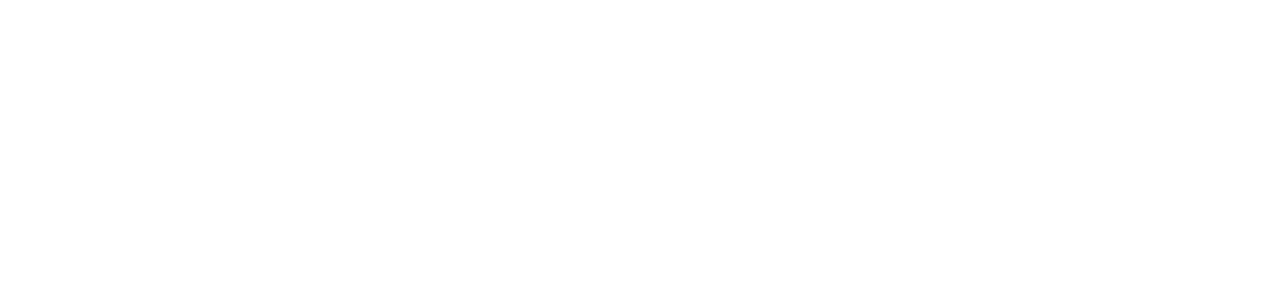
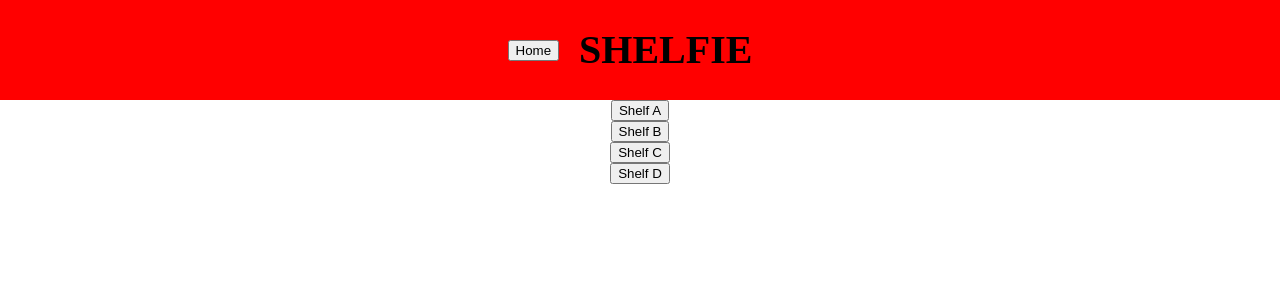
Before and after one commit to TalanCurtis/sim-01, a React (Create React App) app: page /#/ in a window 1280 px wide. Shown: the top 300 px of the page. Built offline with nearby package versions, Linux system fonts and the light colour scheme.

Commit message:
shelf working with new way.

```diff
--- /dev/null
+++ b/src/components/Header/Header.css
@@ -0,0 +1,15 @@
+.Header{
+    background-color: red;
+    height: 100px;
+    width: 100vw;
+    display: flex;
+    justify-content: center;
+    align-items: center;
+}
+.Header h1{
+    font-size: 40px;
+    font-weight: 600;
+}
+.Header div{
+    margin: 10px;
+}
--- /dev/null
+++ b/src/components/Header/Header.js
@@ -0,0 +1,21 @@
+import React from 'react';
+import '../Header/Header.css';
+import { Link } from 'react-router-dom';
+
+function Header(props) {
+    return (
+        <div className="Header">
+            <div>
+                <Link to="/"><button>Home</button></Link>
+            </div>
+            <div>
+                <h1>{props.title}</h1>
+            </div>
+            <div>
+                <h1>{props.subTitle}</h1>
+            </div>
+        </div>
+    )
+}
+
+export default Header
--- /dev/null
+++ b/src/components/Home/Home.js
@@ -0,0 +1,27 @@
+import React from 'react';
+import Header from '../Header/Header';
+import { Link } from 'react-router-dom';
+
+function Home() {
+    {
+        let shelves = ['A', 'B', 'C', 'D']
+        shelves = shelves.map((x, i) => {
+            return (
+                <div key={i}>
+                    <Link to={"/Shelf/" + x}>
+                        <button>{"Shelf " + x}</button>
+                    </Link>
+                </div>
+            )
+        })
+        return (
+            <div className='Home'>
+                <Header title='SHELFIE'/>
+                {shelves}
+            </div>
+        )
+    }
+
+}
+
+export default Home;
--- /dev/null
+++ b/src/components/Shelf/Shelf.js
@@ -0,0 +1,55 @@
+import React, { Component } from 'react';
+import Header from '../Header/Header';
+import { Link } from 'react-router-dom';
+import axios from 'axios'
+
+class Shelf extends Component {
+    constructor() {
+        super();
+        this.state = {
+            bins: []
+        }
+    }
+
+    componentDidMount() {
+        axios.get('/api/shelf/' + this.props.match.params.id).then(res => {
+            this.setState({ bins: res.data })
+            console.log(this.state)
+        })
+    }
+
+    render() {
+        console.log(this.props)
+        // map over bins if null display add if  not null display bin name
+        const bins = this.state.bins.map((x, i) => {
+            if (x) {
+                console.log('valid')
+                return (
+                    <div key={i}>
+                        <Link to={this.props.location.pathname + '/' + x.bin_id}>
+                            <button>{"Bin " + (i + 1)}</button>
+                        </Link>
+                    </div>
+                )
+            } else {
+                console.log('null')
+                return (
+                    <div key={i}>
+                        <Link to={this.props.location.pathname + '/add/'+ this.props.match.params.id+(i+1)}>
+                            <button>{"+ Add"}</button>
+                        </Link>
+                    </div>
+                )
+            }
+        })
+        return (
+            <div className='Shelf'>
+                <Header title={'Shelf ' + this.props.match.params.id} />
+                {bins}
+            </div>
+        )
+    }
+
+}
+
+export default Shelf;
--- a/src/routes.js
+++ b/src/routes.js
@@ -1,5 +1,5 @@
 import React from 'react';
-import {Route, Switch} from 'react-router-dom';
+import { Route, Switch } from 'react-router-dom';
 // import containers
 // import Home from './components/Home/Home';
 // import Bins from './components/Bins/Bins';
@@ -7,9 +7,13 @@
 // ////
 // import Edit from './container/Edit';
 // import Create from './container/Create';
+import Home from './components/Home/Home';
+import Shelf from './components/Shelf/Shelf';
 
 export default (
     <Switch>
+        <Route exact path='/' component={Home} />
+        <Route path='/Shelf/:id' component={Shelf} />
         {/* <Route exact path='/' component={Home} />
         <Route path='/Shelf/:id/add/:bin_id' component={BinAdd}/>
         <Route path='/Shelf/:id' component={Bins} />
```
Also changed, not shown: src/components/Home/Home.css (deleted), src/components/Shelf/Shelf.css (added), 2 other files (tests, documents, lock files or other folders).
